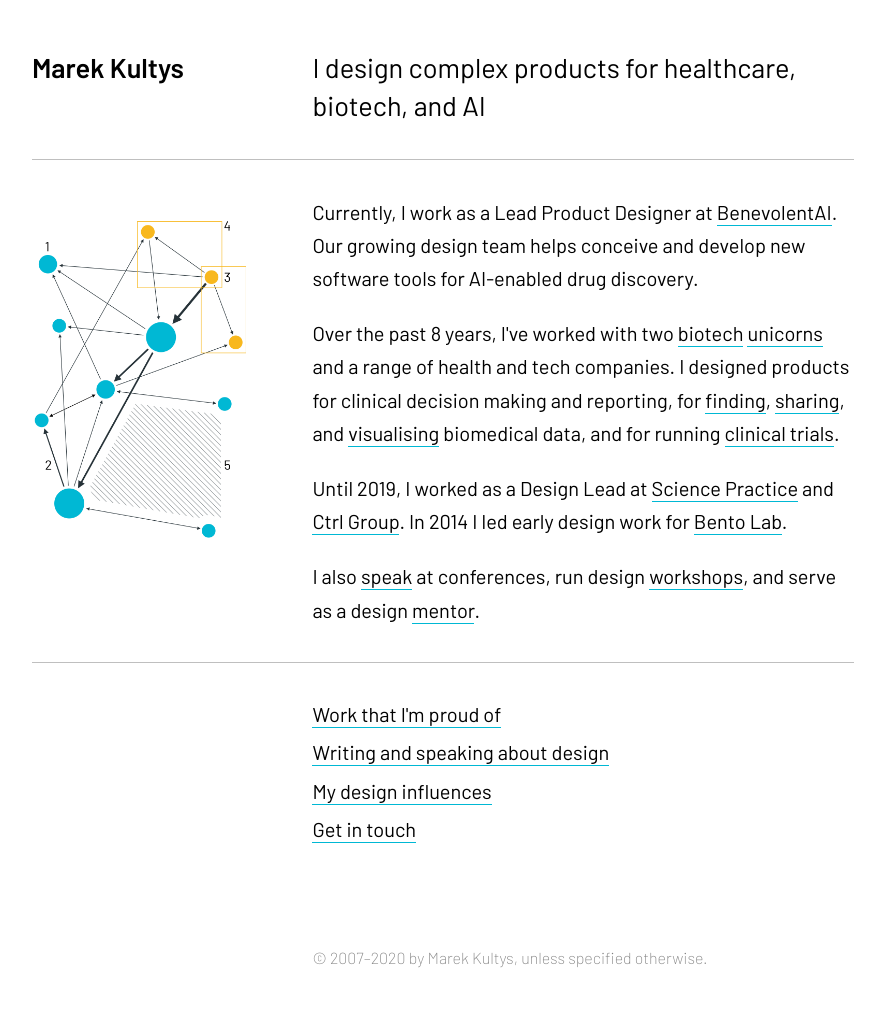
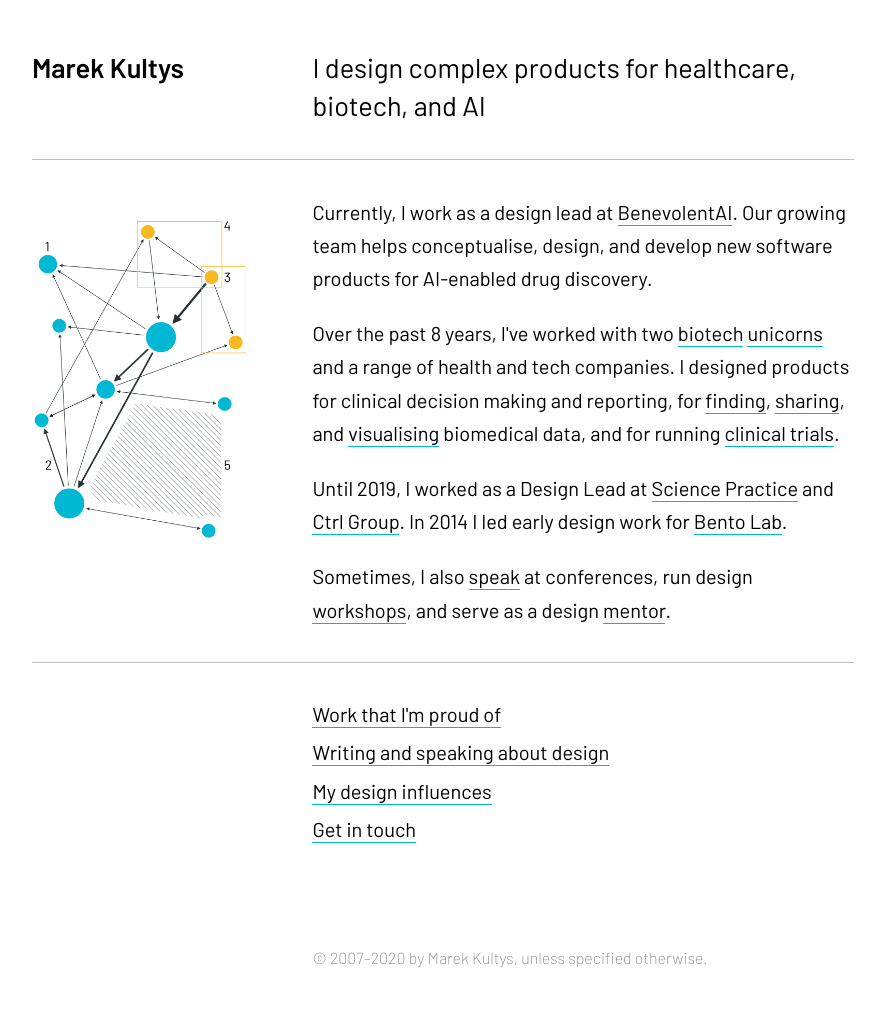
Before and after one commit to marek-kultys/marekkultys.github.io, a Jekyll site: the page built from index.html, in a window 1280 px wide. Shown: the whole page, without its empty margins (197-1082 px from the left). Built offline with Jekyll 4.4.1, drawn with Linux system fonts in a browser that asks for light colours.

Commit message:
Update index.html

```diff
--- a/index.html
+++ b/index.html
@@ -10,7 +10,7 @@
       </div>
       <div class="container-two-thirds">
          <p>
-            Currently, I work as a Lead Product Designer at <a href="http://benevolent.ai">BenevolentAI</a>. Our growing  design team helps conceive and develop new software tools for <nobr>AI-enabled</nobr> drug discovery.
+            Currently, I work as a design lead at <a href="http://benevolent.ai">BenevolentAI</a>. Our growing team helps conceptualise, design, and develop new software products for <nobr>AI-enabled</nobr> drug discovery.
          </p>
          <img src="/img/graph-h.png" class="banner-horizontal"/>
          <p>
@@ -20,7 +20,7 @@
             Until 2019, I worked as a Design Lead at <a href="https://www.science-practice.com/teams/bio-design/">Science Practice</a> and <a href="https://www.ctrl-group.com/">Ctrl Group</a>. In 2014 I led early design work for <a href="https://www.bento.bio/">Bento Lab</a>.
          </p>
          <p>
-            I also <a href="https://wudsilesia.pl/agenda/#looking-for-a-warm-fuzzy-feeling-challenges-of-designing-an-ai-platform-for-drug-discovery">speak</a> at conferences, run design <a href="http://www.openvisconf.com/workshops/#design">workshops</a>, and serve as a design <a href="https://www.linkedin.com/posts/the-intrapreneurs-club_tech-innovation-intrapreneurship-activity-6610467161846755328-mZcY">mentor</a>.
+            Sometimes, I also <a href="https://wudsilesia.pl/agenda/#looking-for-a-warm-fuzzy-feeling-challenges-of-designing-an-ai-platform-for-drug-discovery">speak</a> at conferences, run design <a href="http://www.openvisconf.com/workshops/#design">workshops</a>, and serve as a design <a href="https://www.linkedin.com/posts/the-intrapreneurs-club_tech-innovation-intrapreneurship-activity-6610467161846755328-mZcY">mentor</a>.
          </p>
       </div>
    </div>
```
